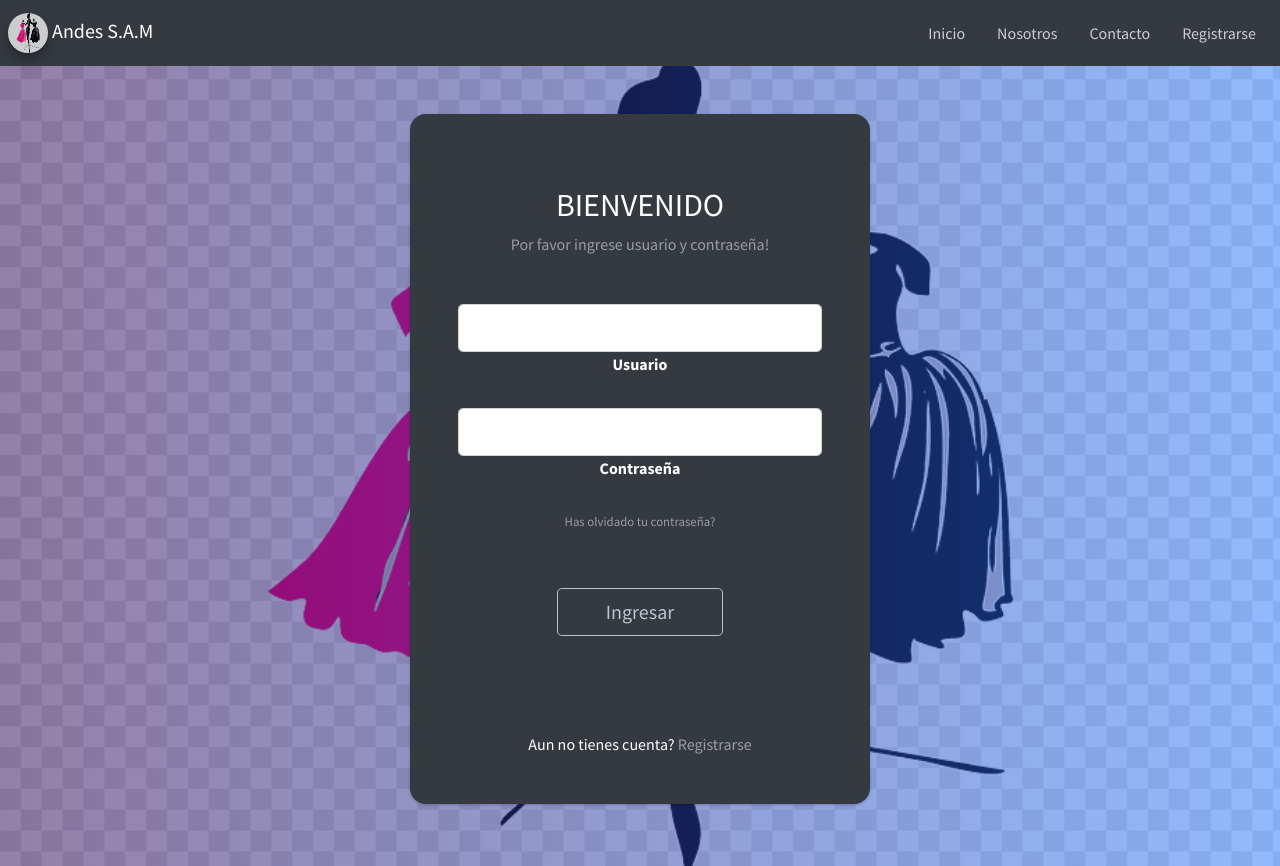
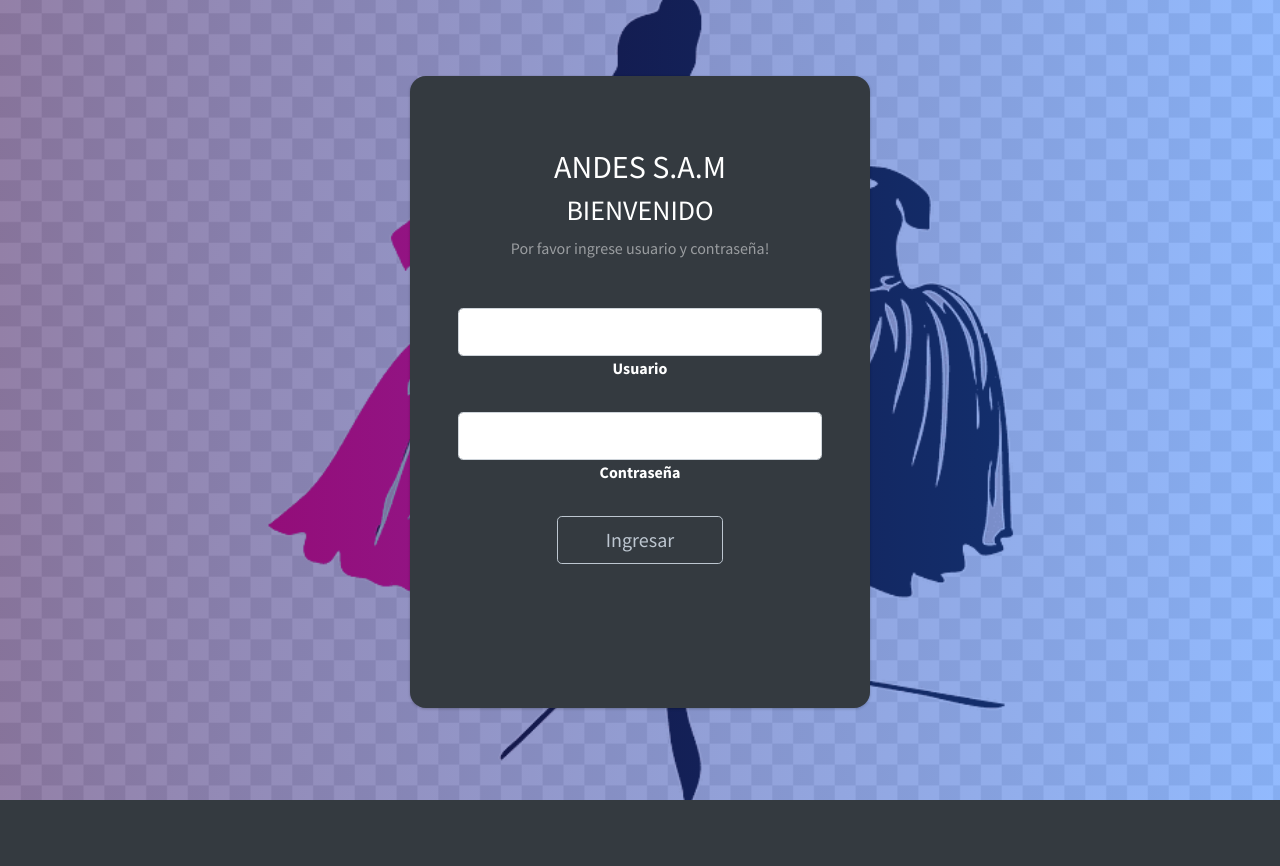
Before and after one commit to AndreaTicona2024/miproyecto, a CodeIgniter 4 app: the page made by app/Views/inc/login.php in a window 1280 px wide. After the commit the page ends 800 px from the top, so only its background shows below. Run offline with PHP 8.4 and a stand-in for CodeIgniter, Linux system fonts and the light colour scheme; the template is opened without the code that fills it, so the values that code supplies are empty; some libraries are stand-ins or nearby versions.

Commit message:
correcion en modulos

```diff
--- a/app/Controllers/Login.php
+++ b/app/Controllers/Login.php
@@ -141,10 +141,10 @@ class Login extends Controller
             $this->enviarCorreoVerificacion($email, $token);
 
             $this->session->setFlashdata('success', 'Por favor, verifica tu correo electrónico para completar el registro.');
-            return redirect()->to('/Login/index');
+            return redirect()->to('/Login/listadeusuarios');
         } else {
             $this->session->setFlashdata('error', 'Error al registrar el usuario');
-            return redirect()->to('/Login/create');
+            // return redirect()->to('/Login/create');
         }
     }
 
--- a/app/Views/inc/login.php
+++ b/app/Views/inc/login.php
@@ -18,34 +18,7 @@
   <link rel="stylesheet" href="<?= base_url('adminlte/dist/css/adminlte.min.css') ?>">
   <link rel="stylesheet" href="<?= base_url('assets/css/style.css') ?>">
 </head>
-<body>
-
-<!-- Navbar -->
-<nav class="navbar navbar-expand-lg navbar-dark bg-dark">
-  <a class="navbar-brand" href="#">
-    <img src="<?php echo base_url(); ?>assets/img/logo.png" alt="AdminLTE Logo" class="brand-image img-circle elevation-3" style="opacity: .8; width: 40px; height: 40px;">
-    Andes S.A.M
-  </a>
-  <button class="navbar-toggler" type="button" data-toggle="collapse" data-target="#navbarNav" aria-controls="navbarNav" aria-expanded="false" aria-label="Toggle navigation">
-    <span class="navbar-toggler-icon"></span>
-  </button>
-  <div class="collapse navbar-collapse" id="navbarNav">
-    <ul class="navbar-nav ml-auto">
-      <li class="nav-item">
-        <a class="nav-link" href="<?= site_url('inicio') ?>">Inicio</a>
-      </li>
-      <li class="nav-item">
-        <a class="nav-link" href="<?= site_url('nosotros') ?>">Nosotros</a>
-      </li>
-      <li class="nav-item">
-        <a class="nav-link" href="<?= site_url('contacto') ?>">Contacto</a>
-      </li>
-      <li class="nav-item">
-        <a class="nav-link" href="<?= site_url('Login/create') ?>">Registrarse</a>
-      </li>
-    </ul>
-  </div>
-</nav>
+<body class="gradient-custom">
 
 <section class="vh-100 gradient-custom">
   <div class="container py-5 h-100">
@@ -56,7 +29,8 @@
 
             <div class="mb-md-5 mt-md-4 pb-5">
 
-              <h2 class="fw-bold mb-2 text-uppercase">Bienvenido</h2>
+              <h2 class="fw-bold mb-2 text-uppercase">ANDES S.A.M</h2>
+              <h3 class="fw-bold mb-2 ">BIENVENIDO</h3>
               <p class="text-white-50 mb-5">Por favor ingrese usuario y contraseña!</p>
 
               <!-- Mostrar mensaje de éxito si existe -->
@@ -84,16 +58,16 @@
                   <label class="form-label" for="typePasswordX">Contraseña</label>
                 </div>
 
-                <p class="small mb-5 pb-lg-2"><a class="text-white-50" href="#!">Has olvidado tu contraseña?</a></p>
+                <!-- <p class="small mb-5 pb-lg-2"><a class="text-white-50" href="#!">Has olvidado tu contraseña?</a></p> -->
 
                 <button data-mdb-button-init data-mdb-ripple-init class="btn btn-outline-light btn-lg px-5" type="submit">Ingresar</button>
               </form>
 
             </div>
 
-            <div>
+            <!-- <div>
               <p class="mb-0">Aun no tienes cuenta? <a href="<?= site_url('Login/create') ?>" class="text-white-50 fw-bold">Registrarse</a></p>
-            </div>
+            </div> -->
 
           </div>
         </div>
--- a/assets/css/style.css
+++ b/assets/css/style.css
@@ -1,7 +1,7 @@
 .gradient-custom {
     background-image: linear-gradient(to right, rgba(40, 2, 80, 0.5), rgba(37, 117, 252, 0.5)),
-                      url('assets/img/logo.png');
-    background-size: cover; /* Ajusta la imagen para cubrir todo el contenedor */
-    background-position: center; /* Centra la imagen en el contenedor */
-    background-repeat: no-repeat; /* Evita que la imagen se repita */
+                      url('../assets/img/logo.png'); /* Ajusta la ruta si es necesario */
+    background-size: cover;
+    background-position: center;
+    background-repeat: no-repeat;
 }
```
Also changed, not shown: app/Views/inc/createAcount.php (+12 -6 lines).
